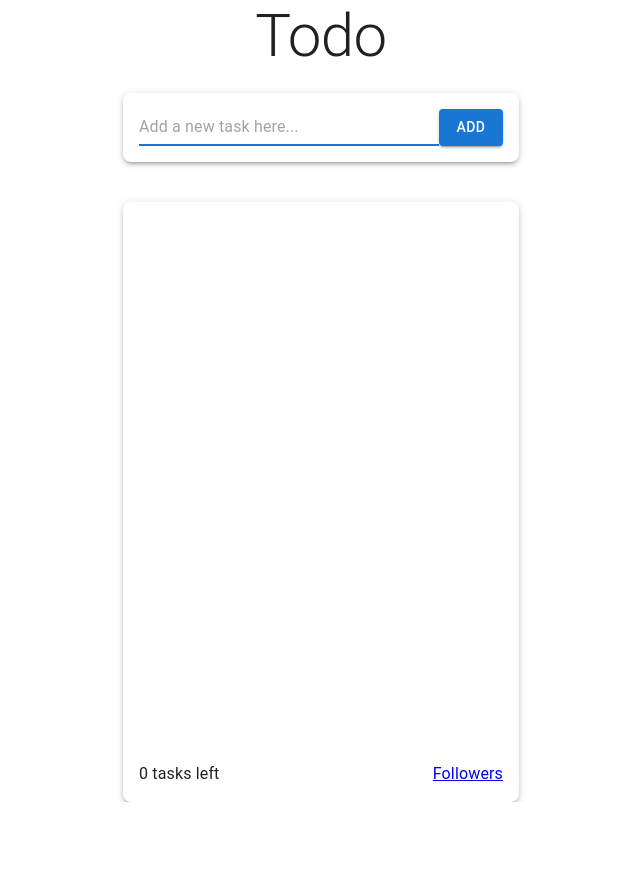
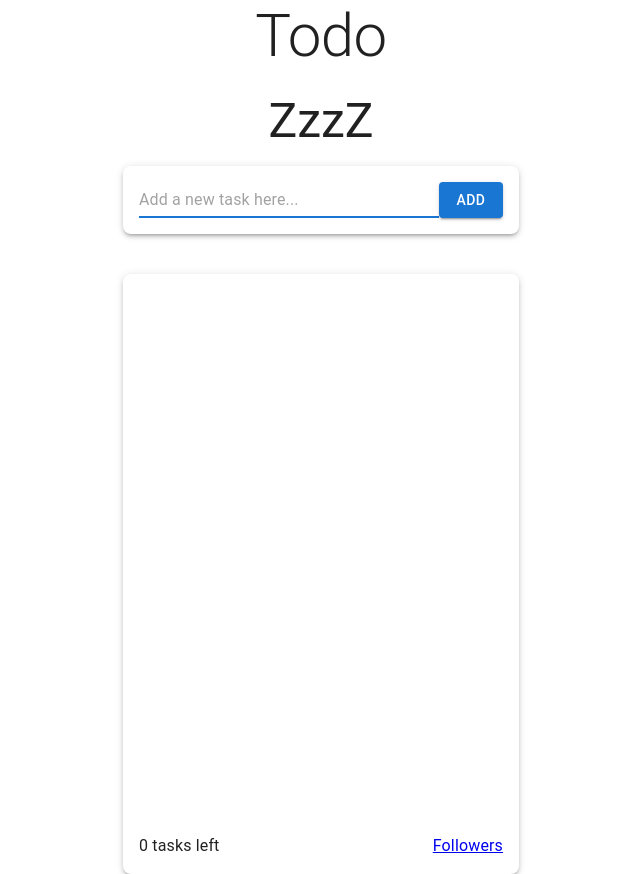
Before and after one commit to jonabutt/todo-test-jest, a React (Create React App) app: page / in a window 1280 px wide. Shown: the whole page, without its empty margins (319-959 px from the left). Before the commit the page ends 802 px from the top, so only its background shows below. Built offline with nearby package versions, Linux system fonts and the light colour scheme.

Commit message:
query methods testing react

```diff
--- a/src/components/Header/Header.js
+++ b/src/components/Header/Header.js
@@ -3,8 +3,23 @@ import { Typography } from '@mui/material';
 const Header = ({ title }) => {
   return (
     <>
-      <Typography component="h1" variant="h2" align="center" color="text.primary" gutterBottom>
+      <Typography
+        data-testid="header-1"
+        component="h1"
+        variant="h2"
+        align="center"
+        color="text.primary"
+        gutterBottom>
         {title}
+      </Typography>
+      <Typography
+        title="Header"
+        component="h3"
+        variant="h3"
+        align="center"
+        color="text.primary"
+        gutterBottom>
+        ZzzZ
       </Typography>
     </>
   );
```
Also changed, not shown: 2 other files (tests, documents, lock files or other folders).
